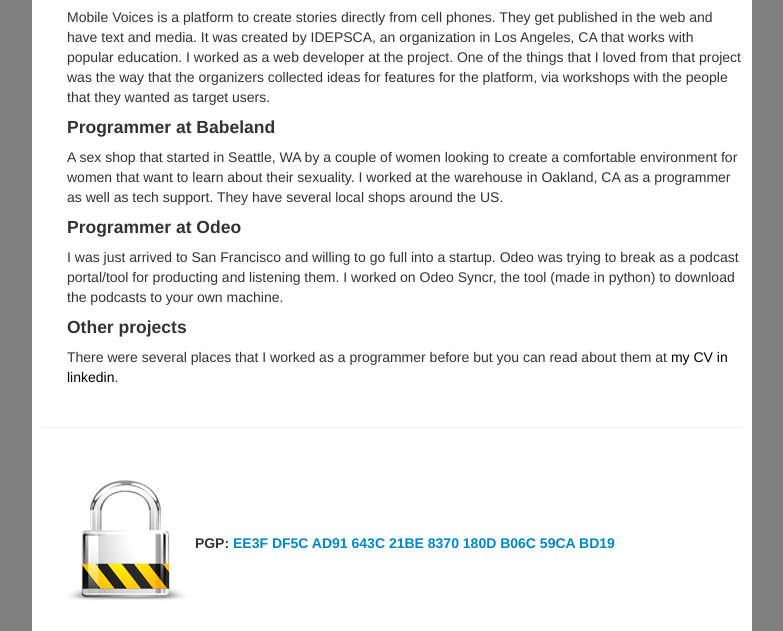
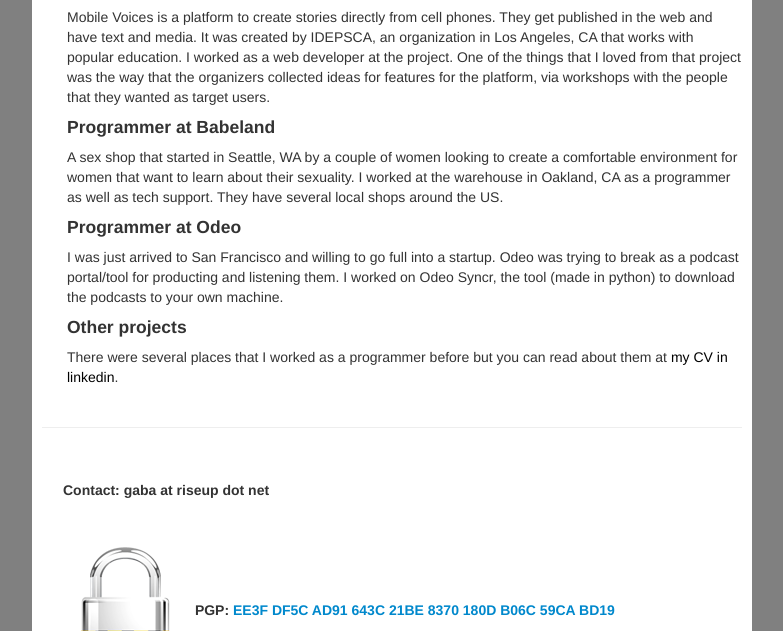
Before and after one commit to gabelula/gabrielarodriguez, a plain HTML site: page index.html in a window 1280 px wide. Shown: the part 827-1458 px from the top of the page, without its empty margins (248-1031 px from the left). Drawn offline with Linux system fonts and the light colour scheme.

Commit message:
adds contact

```diff
--- a/index.html
+++ b/index.html
@@ -72,6 +72,7 @@
 
       <div class="footer">
         <dl>
+          <dt>Contact: gaba at riseup dot net</dt>
           <dt><img src="img/gpg.png"> PGP: <a href="http://pgp.mit.edu/pks/lookup?op=get&search=0x180DB06C59CABD19">EE3F DF5C AD91 643C 21BE 8370 180D B06C 59CA BD19</a></dt>
           <dt><img src="img/twitter-bird.png"> Twitter: <a href="http://www.twitter.com/gaba">@gaba</a></dt>
           <dt><img src="img/wordpress.png" width="16" height="16" > Blog: <a href="http://gaba.stayover.org">gaba</a></dt>
```
